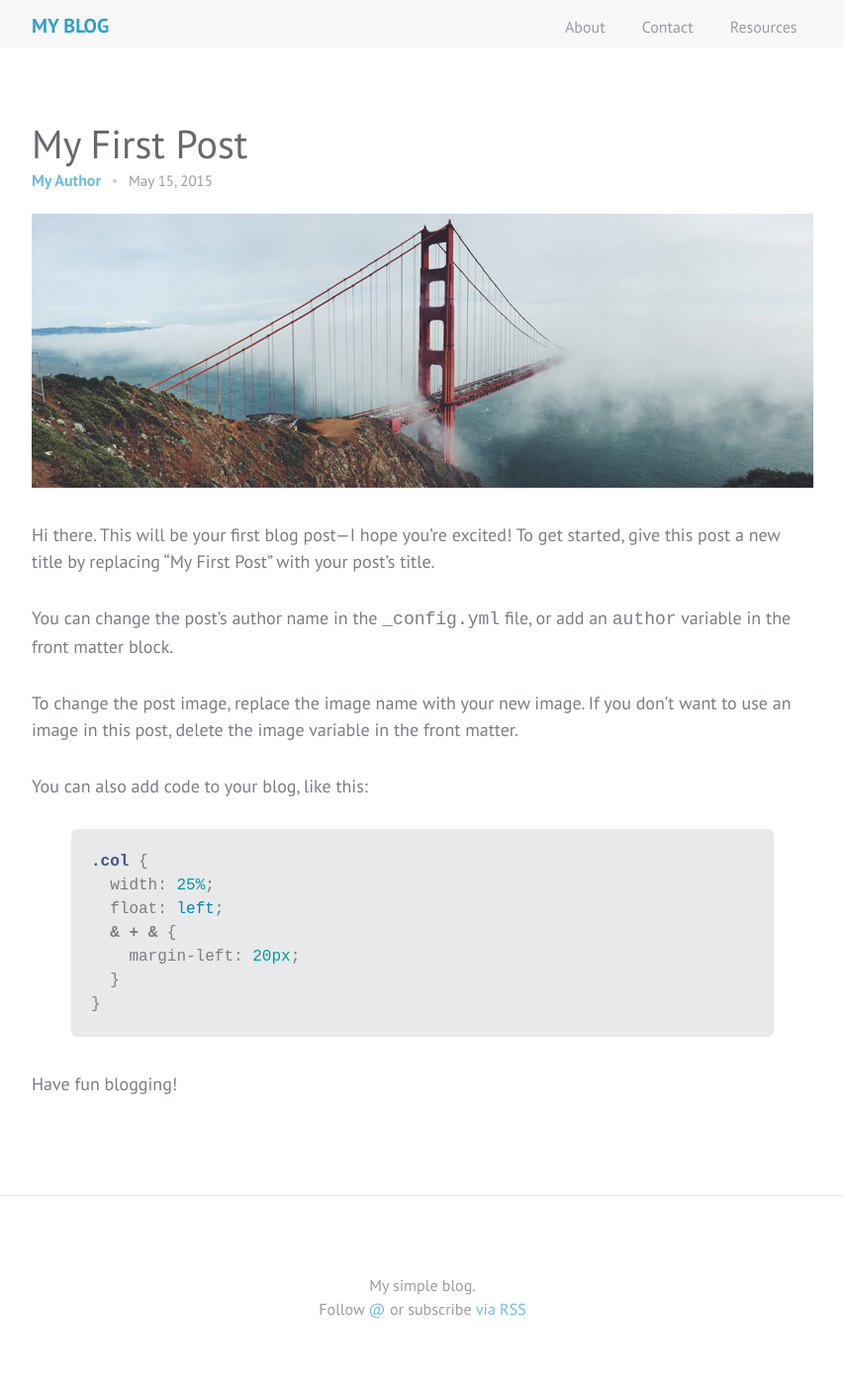
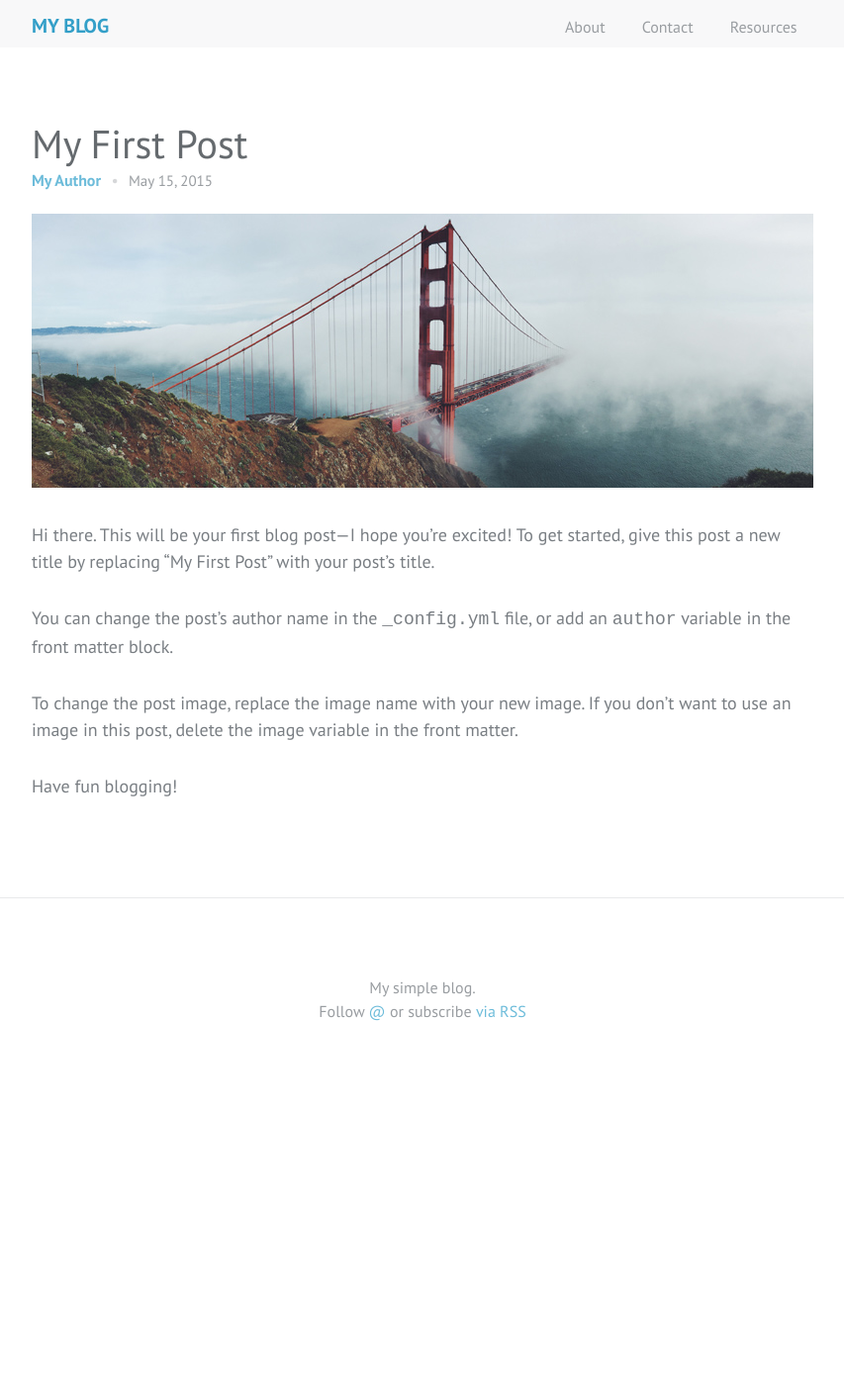
Before and after one commit to WebConfs/confs-theme, a Jekyll site: the page built from _posts/2015-05-15-first-post.md, in a window 1280 px wide. Shown: the whole page at 99% size, without its empty margins (213-1066 px from the left). Built offline with Jekyll 4.4.1, drawn with Linux system fonts in a browser that asks for light colours; comment, search, counter and statistics services are not loaded; after the commit the page ends 1104 px from its top, so only the background shows below that.

Commit message:
Update 2015-05-15-first-post.md

```diff
--- a/_posts/2015-05-15-first-post.md
+++ b/_posts/2015-05-15-first-post.md
@@ -10,16 +10,4 @@ You can change the post's author name in the `_config.yml` file, or add an `auth
 
 To change the post image, replace the image name with your new image. If you don't want to use an image in this post, delete the image variable in the front matter.
 
-You can also add code to your blog, like this:
-
-{% highlight scss %}
-.col {
-  width: 25%;
-  float: left;
-  & + & {
-    margin-left: 20px;
-  }
-}
-{% endhighlight %}
-
 Have fun blogging!
```
